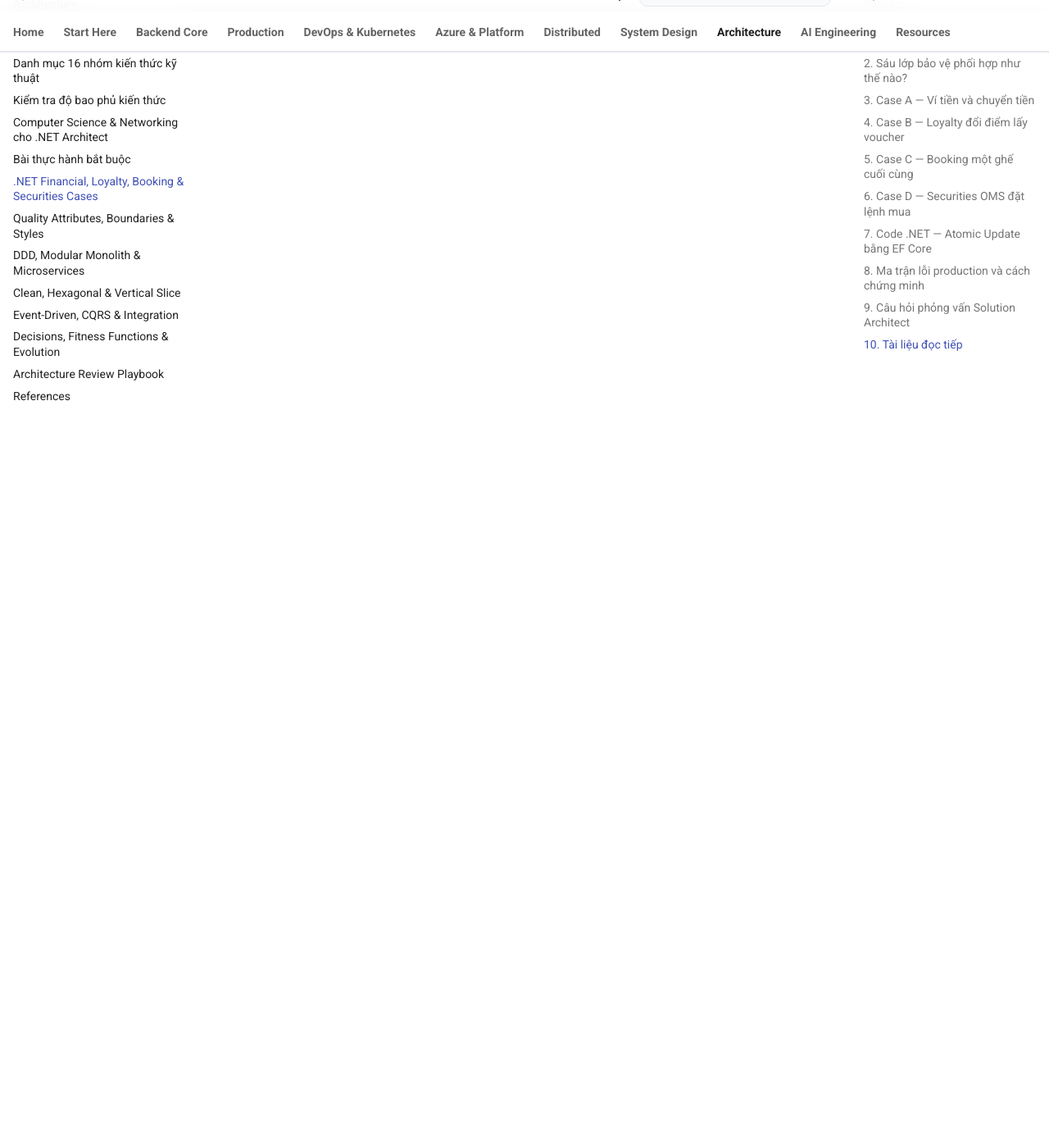
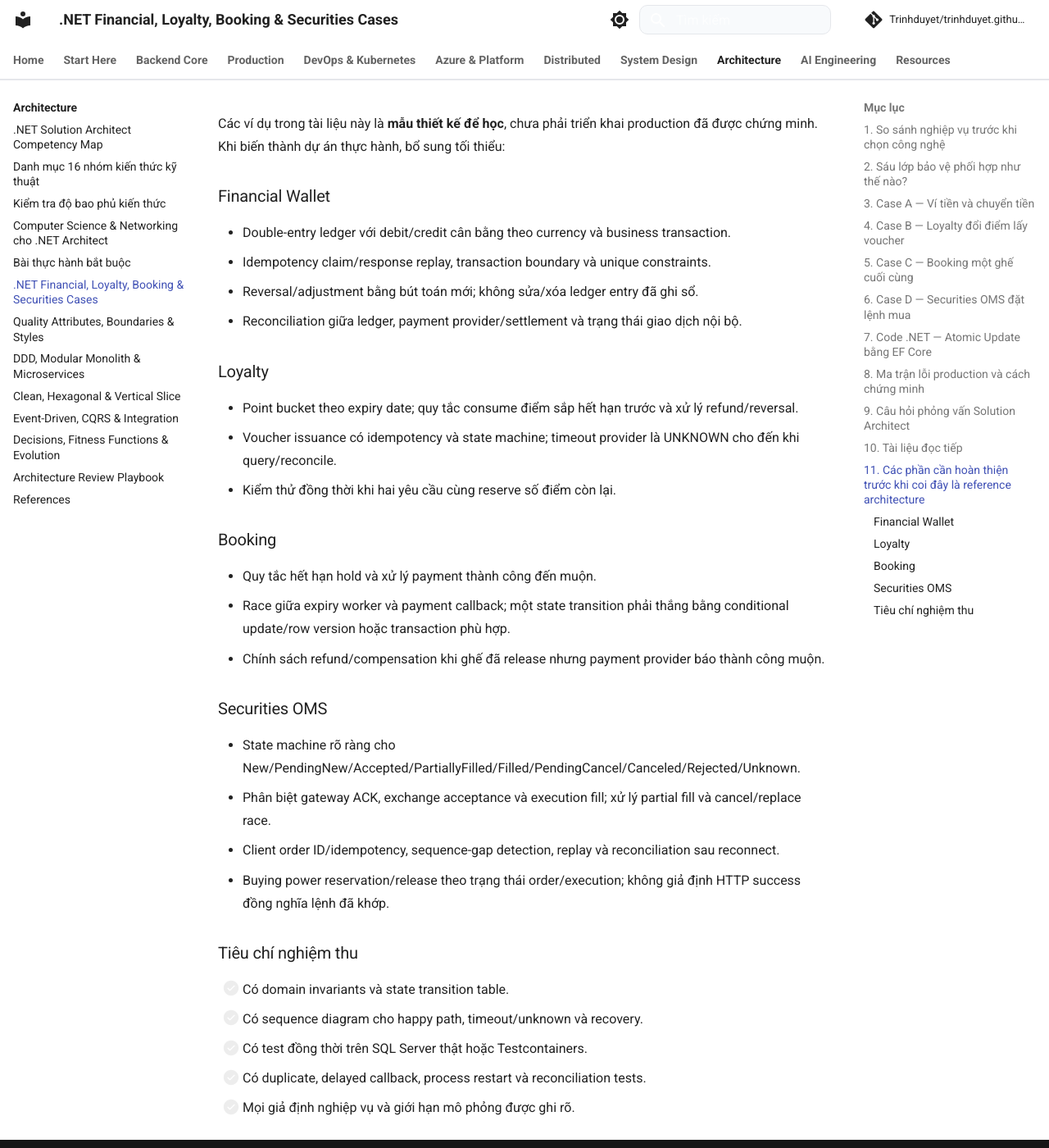
Before and after one commit to Trinhduyet/trinhduyet.github.io, an MkDocs documentation site: the page built from docs/25-software-architecture/solution-architect-dotnet-case-studies.md, in a window 1280 px wide and 1400 px high, scrolled down 7237 px. Shown: the whole window at 82% size. Built offline with MkDocs 1.6.1 and Material for MkDocs 9.7.7, drawn with Linux system fonts in a browser that asks for light colours; comment, search, counter and statistics services are not loaded.

Commit message:
docs(architecture): connect completeness review and production learning standards

```diff
--- a/docs/25-software-architecture/solution-architect-dotnet-case-studies.md
+++ b/docs/25-software-architecture/solution-architect-dotnet-case-studies.md
@@ -241,3 +241,42 @@ public async Task<bool> TryReserveAsync(
 - [Distributed Systems — Outbox, Inbox & Dedup](../17-distributed-systems/messaging-outbox-inbox-and-dedup.md)
 - [Software Architecture — Event-Driven & CQRS](event-driven-cqrs-and-integration.md)
 - [System Design — Case Studies](../24-system-design/case-studies-and-design-review.md)
+
+
+## 11. Các phần cần hoàn thiện trước khi coi đây là reference architecture
+
+Các ví dụ trong tài liệu này là **mẫu thiết kế để học**, chưa phải triển khai production đã được chứng minh. Khi biến thành dự án thực hành, bổ sung tối thiểu:
+
+### Financial Wallet
+
+- Double-entry ledger với debit/credit cân bằng theo currency và business transaction.
+- Idempotency claim/response replay, transaction boundary và unique constraints.
+- Reversal/adjustment bằng bút toán mới; không sửa/xóa ledger entry đã ghi sổ.
+- Reconciliation giữa ledger, payment provider/settlement và trạng thái giao dịch nội bộ.
+
+### Loyalty
+
+- Point bucket theo expiry date; quy tắc consume điểm sắp hết hạn trước và xử lý refund/reversal.
+- Voucher issuance có idempotency và state machine; timeout provider là UNKNOWN cho đến khi query/reconcile.
+- Kiểm thử đồng thời khi hai yêu cầu cùng reserve số điểm còn lại.
+
+### Booking
+
+- Quy tắc hết hạn hold và xử lý payment thành công đến muộn.
+- Race giữa expiry worker và payment callback; một state transition phải thắng bằng conditional update/row version hoặc transaction phù hợp.
+- Chính sách refund/compensation khi ghế đã release nhưng payment provider báo thành công muộn.
+
+### Securities OMS
+
+- State machine rõ ràng cho New/PendingNew/Accepted/PartiallyFilled/Filled/PendingCancel/Canceled/Rejected/Unknown.
+- Phân biệt gateway ACK, exchange acceptance và execution fill; xử lý partial fill và cancel/replace race.
+- Client order ID/idempotency, sequence-gap detection, replay và reconciliation sau reconnect.
+- Buying power reservation/release theo trạng thái order/execution; không giả định HTTP success đồng nghĩa lệnh đã khớp.
+
+### Tiêu chí nghiệm thu
+
+- [ ] Có domain invariants và state transition table.
+- [ ] Có sequence diagram cho happy path, timeout/unknown và recovery.
+- [ ] Có test đồng thời trên SQL Server thật hoặc Testcontainers.
+- [ ] Có duplicate, delayed callback, process restart và reconciliation tests.
+- [ ] Mọi giả định nghiệp vụ và giới hạn mô phỏng được ghi rõ.
```
